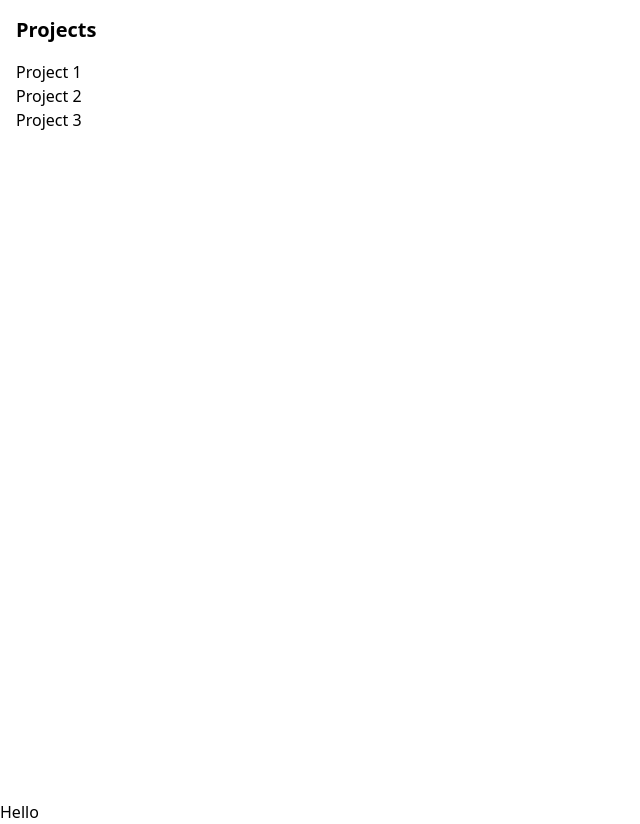
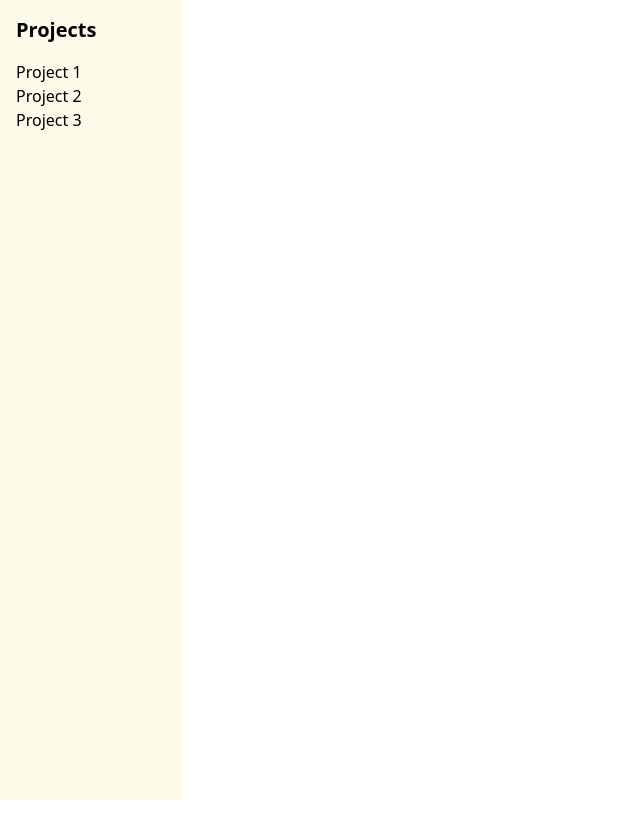
Before and after one commit to YHWHinme/KnowledgeCardv2, a SvelteKit app: page / in a window 1280 px wide. Shown: the whole page, without its empty margins (0-640 px from the left). After the commit the page ends 800 px from the top, so only its background shows below. Built offline with nearby package versions, Linux system fonts and the light colour scheme.

Commit message:
Setup colours and Css grid
Added Todo for colours

```diff
--- a/src/lib/components/Card.svelte
+++ b/src/lib/components/Card.svelte
@@ -3,7 +3,8 @@
 	export let func: string;
 </script>
 
-<div class="card w-80 bg-base-100 shadow-lg">
+<!-- TODO: ENsure you use the custom colours here for text and background -->
+<div class="card text-black w-80 bg-base-100 shadow-lg">
 	<div class="card-body bg-surface text-text rounded-xl p-4">
 		<!-- Compact title -->
 		<h2 class="card-title text-lg font-semibold text-center mb-2">{task_title}</h2>
--- a/src/lib/components/Sidebar.svelte
+++ b/src/lib/components/Sidebar.svelte
@@ -2,7 +2,7 @@
 	export let projects: {id: number, title: string}[];
 </script>
 
-<div class="w-64 bg-base-200 h-screen p-4">
+<div class="bg-amber-50 bg-base-200 h-screen p-4">
 	<h2 class="text-xl font-bold mb-4">Projects</h2>
 	<ul class="menu bg-base-100 rounded-box">
 		{#each projects as project}
--- a/src/routes/+layout.svelte
+++ b/src/routes/+layout.svelte
@@ -1,19 +1,25 @@
-<script lang="ts">
+<script lang="ts"> // ignore
 	import "../app.css";
-	import Sidebar from "../lib/components/Sidebar.svelte"
+	import Sidebar from "../lib/components/Sidebar.svelte";
 
 	const projects = [
-		{id: 1, title: "Project 1"},
-		{id: 2, title: "Project 2"},
-		{id: 3, title: "Project 3"},
-	]
+		{ id: 1, title: "Project 1" },
+		{ id: 2, title: "Project 2" },
+		{ id: 3, title: "Project 3" },
+	];
 
 	let { children } = $props();
 </script>
 
 <main>
-	<!-- TODO: Setup css grid -->
-	<Sidebar {projects} />
+	<div class="grid grid-cols-7">
+		<!-- TODO: Ensure against bugs -->
+		<div class="col-span-1">
+			<Sidebar {projects} />
+		</div>
 
-	{@render children()}
+		<div class="col-span-6 text-white">
+			{@render children()}
+		</div>
+	</div>
 </main>
--- a/src/routes/+page.svelte
+++ b/src/routes/+page.svelte
@@ -2,6 +2,4 @@
 	// Importing components
 </script>
 
-<main class="bg-background text-accent">
-	Hello
-</main>
+<main class="flex items-center justify-center">Hello</main>
```
